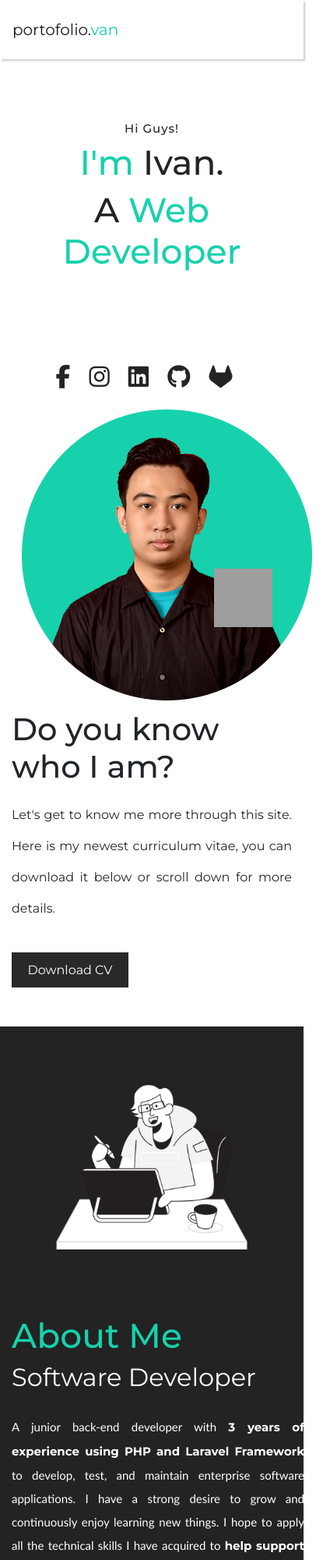
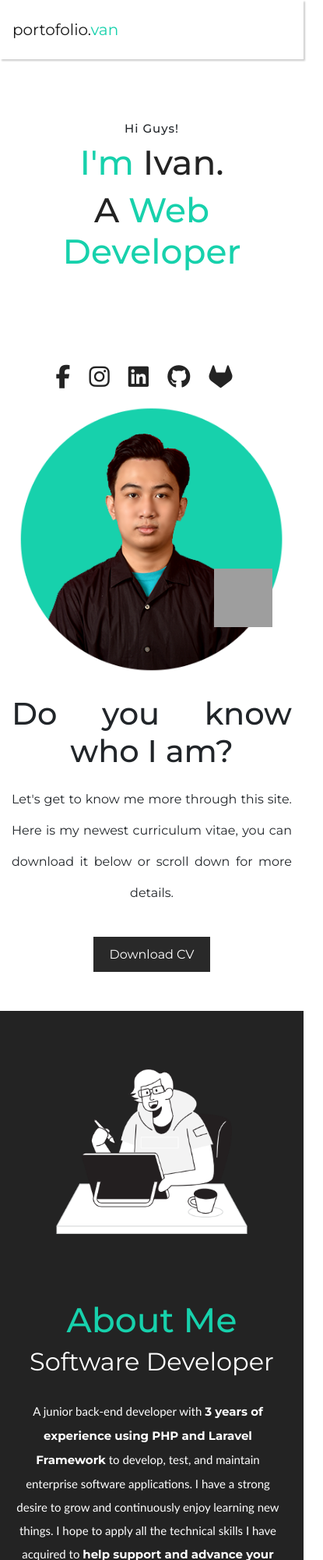
Before and after one commit to yohanesivan20/portofoliovan.com, a plain HTML site: page index.html in a window 390 px wide. Shown: the top 2000 px of the page at 78% size, 415 px wide, since content can reach past the window. Drawn offline with nearby package versions, Linux system fonts and the light colour scheme; grey boxes are pictures that could not be loaded.

Commit message:
Update 27 Desember 2024 Batch III

```diff
--- a/asset/css/style.css
+++ b/asset/css/style.css
@@ -200,6 +200,7 @@ p.detail-about {
   color: #ffffff;
   width: 400px;
   padding-top: 20px;
+  padding-right: 10px;
   line-height: 30px;
   font-size: 15px;
   text-align: justify;
@@ -531,12 +532,38 @@ section.credit {
     padding-bottom: 10px;
   }
 
-  .jumbotrom-img {
-    align-items: center;
-    justify-content: center;
+  .jumbotron-img img {
+    width: 100%;
+    margin-bottom: 20px;
   }
 
   .detail-section {
     padding-left: 100px;
+    text-align: justify;
+    text-align-last: center;
+  }
+
+  .detail-section .cv-btn {
+    display: inline-grid;
+  }
+
+  section.about .about-text {
+    text-align: center;
+    align-items: center;
+  }
+
+  section.about .detail-about {
+    text-align: center;
+    width: 100%;
+    padding-bottom: 40px;
+  }
+
+  section.experience {
+    padding-right: 20px;
+  }
+
+  section.work-experience .work-header-content {
+    padding-left: 10px;
+    padding-top: 25px;
   }
 }
--- a/index.html
+++ b/index.html
@@ -8,6 +8,7 @@
     <link rel="stylesheet" href="asset/css/jquery.mCustomScrollbar.min.css" />
     <!-- bootstrap -->
     <link rel="stylesheet" href="asset/css/bootstrap.min.css" />
+    <link rel="stylesheet" href="https://cdnjs.cloudflare.com/ajax/libs/font-awesome/6.0.0-beta3/css/all.min.css"/>
     <link rel="icon" type="image/png" href="favicon.ico">
 
     <script src="asset/js/app.js"></script>
@@ -81,7 +82,7 @@
           <div class="col-lg-6 my-auto about-text">
             <h1 class="about-large-title">About Me</h1>
             <h2 class="about-mediumlarge-title">Software Developer</h2>
-            <p class="detail-about pr-4">
+            <p class="detail-about">
               A junior back-end developer with <b>3 years of experience using PHP and Laravel Framework</b> to develop, test, and maintain enterprise software applications.
               I have a strong desire to grow and continuously enjoy learning new things. I hope to apply all the technical skills I have acquired to
               <b>help support and advance your business.</b>
```
Also changed, not shown: asset/img/photography/preview/photo-1.jpg (deleted), asset/img/photography/preview/photo-2.jpg (deleted), asset/img/photography/preview/photo-3.jpg (deleted), asset/img/photography/thumb/photo-1.jpg (deleted), asset/img/photography/thumb/photo-2.jpg (deleted), asset/img/photography/thumb/photo-3.jpg (deleted), 2 other files.
